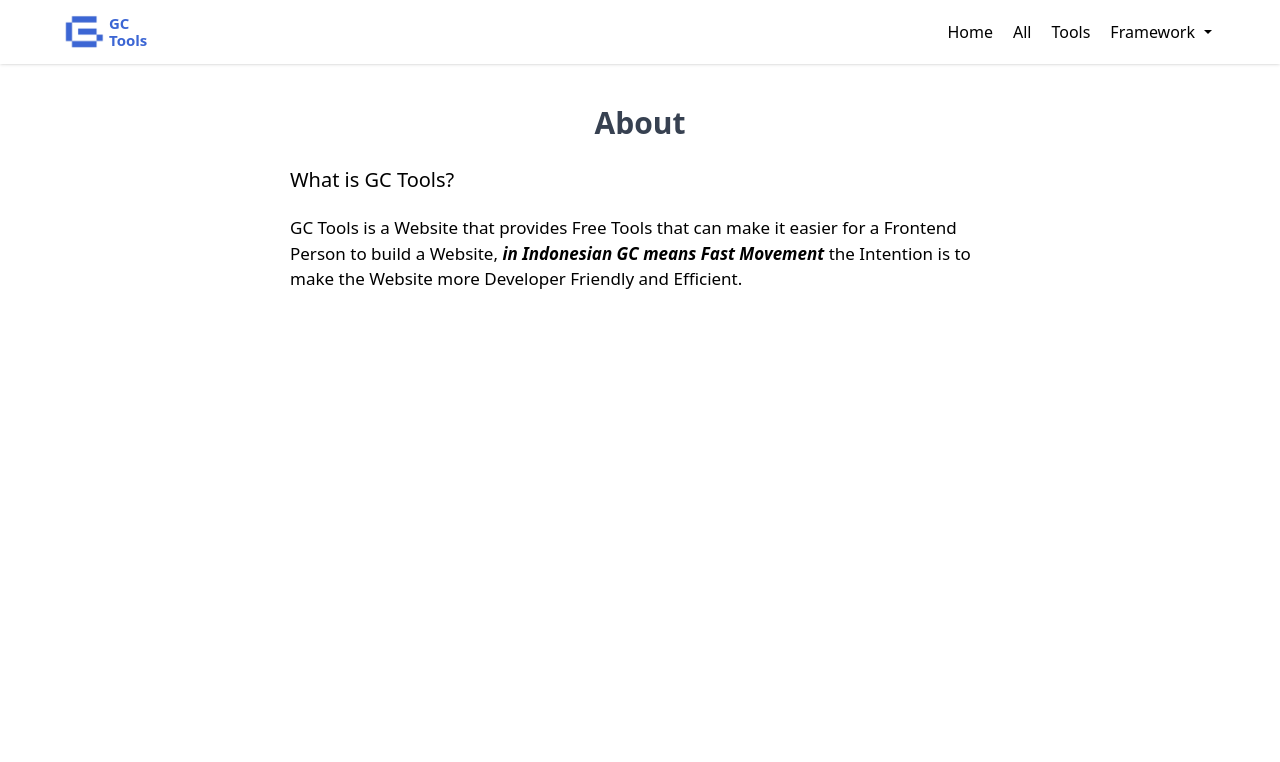
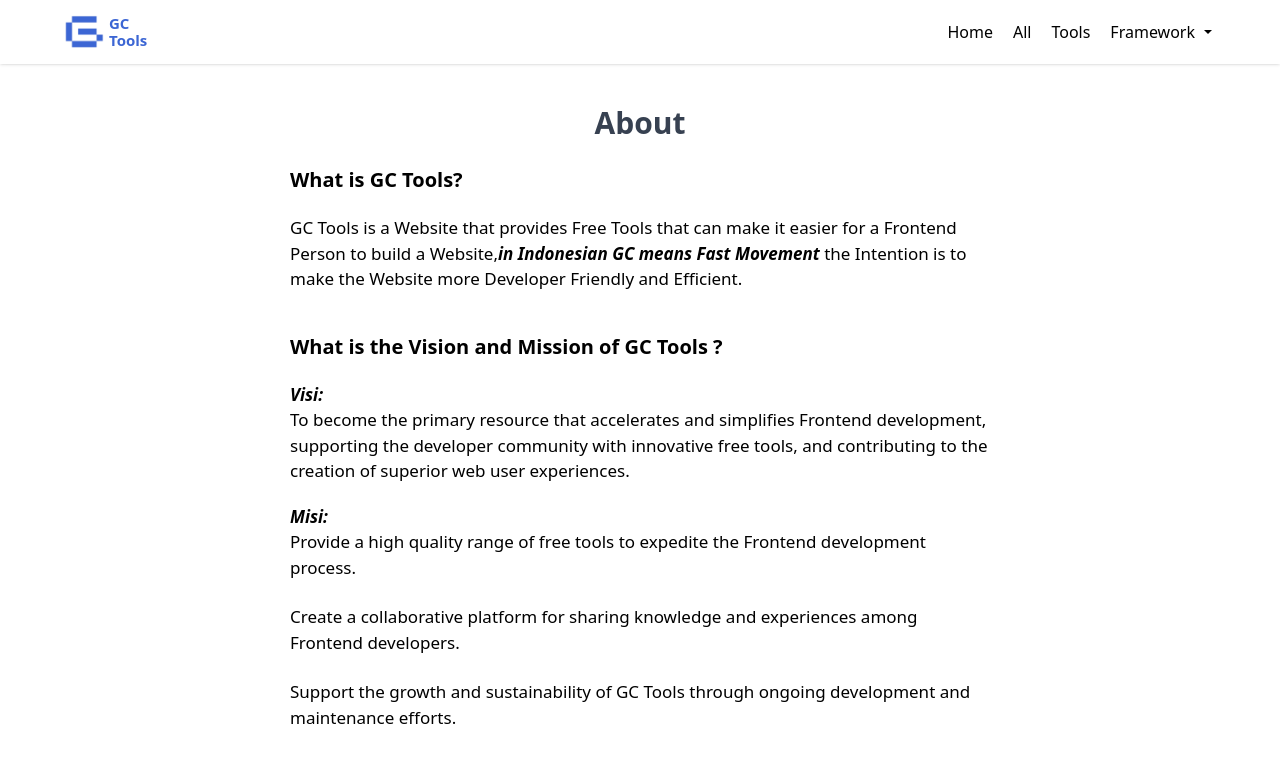
Before and after one commit to Muhammad-Khairul-Kholqi/ApkTools, a React (Create React App) app: page /about-gc-tools in a window 1280 px wide. Shown: the top 762 px of the page. Built offline with nearby package versions, Linux system fonts and the light colour scheme.

Commit message:
add visio & mision

```diff
--- a/src/About.js
+++ b/src/About.js
@@ -3,13 +3,14 @@ import React from "react";
 const About = () => {
     return(
         <div>
-            <div className="mt-[100px] px-[30px]">
+            <div className="mt-[100px] mb-[50px] px-[30px]">
                 <div className="text-center">
                     <h1 className="text-[30px] font-bold text-gray-700">About</h1>
                 </div>
 
+                <div className = "mt-[20px]" >
                     <div className="flex justify-center">
-                    <p className="text-start w-[700px] text-[20px] mt-[20px]">
+                        <p className="text-start w-[700px] text-[20px] font-bold">
                             What is GC Tools?
                         </p>
                     </div>
@@ -17,9 +18,51 @@ const About = () => {
                     <div className = "flex justify-center" >
                         <p className = "text-start w-[700px] text-[17px] mt-[20px]" >
                             GC Tools is a Website that provides Free Tools that can make it easier
-                        for a Frontend Person to build a Website, <span className="font-semibold italic">in Indonesian GC means Fast Movement </span>
+                            for a Frontend Person to build a Website,
+                            <span className="font-semibold italic">in Indonesian GC means Fast Movement </span>
                             the Intention is to make the Website more Developer Friendly and Efficient.
                         </p>
+                    </div>
+                </div>
+
+                <div className = " mt-[40px]" >
+                     <div className="flex justify-center">
+                        <p className="text-start w-[700px] text-[20px] font-bold">
+                            What is the Vision and Mission of GC Tools ?
+                        </p>
+                    </div>
+
+                    <div className = "flex justify-center" >
+                        <p className = "text-start w-[700px] text-[17px] mt-[20px]" >
+                            <span className="font-bold italic">Visi:</span>
+                            <br />
+                            To become the primary resource that accelerates and simplifies Frontend development,
+                            supporting the developer community with innovative free tools, and contributing to the
+                            creation of superior web user experiences.
+                        </p>
+                    </div>
+
+                    <div className = "flex justify-center" >
+                        <p className = "text-start w-[700px] text-[17px] mt-[20px] font-bold italic" >
+                            Misi:
+                        </p>
+                    </div>
+
+                    <div className = "flex justify-center" >
+                        <ul>
+                            <li className = "text-start w-[700px] text-[17px]" >
+                                Provide a high quality range of free tools to expedite the Frontend development process.
+                            </li>
+                            <br />
+                            <li className = "text-start w-[700px] text-[17px]" >
+                                Create a collaborative platform for sharing knowledge and experiences among Frontend developers.
+                            </li>
+                            <br />
+                            <li className = "text-start w-[700px] text-[17px]" >
+                                Support the growth and sustainability of GC Tools through ongoing development and maintenance efforts.
+                            </li>
+                        </ul>
+                    </div>
                 </div>
             </div>
         </div>
--- a/src/Template/Footer.js
+++ b/src/Template/Footer.js
@@ -1,7 +1,6 @@
 import React from "react";
 
 import { Link } from "react-router-dom";
-import Img from '../Assets/sementara.webp';
 
 const Footer = () => {
     const CopyrightYear = new Date().getFullYear();
```
Lines whose indentation alone changed are shown as unchanged.
